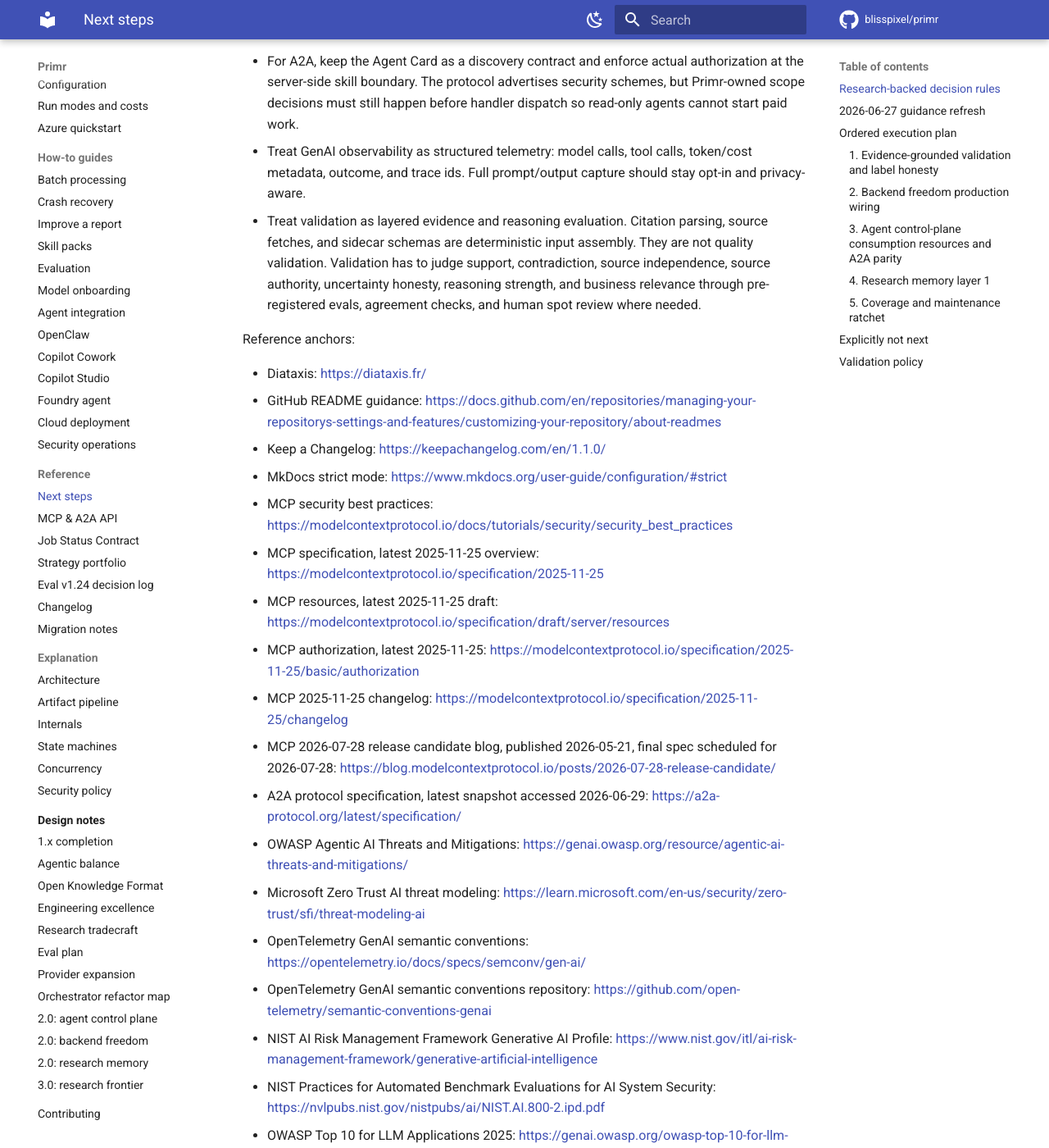
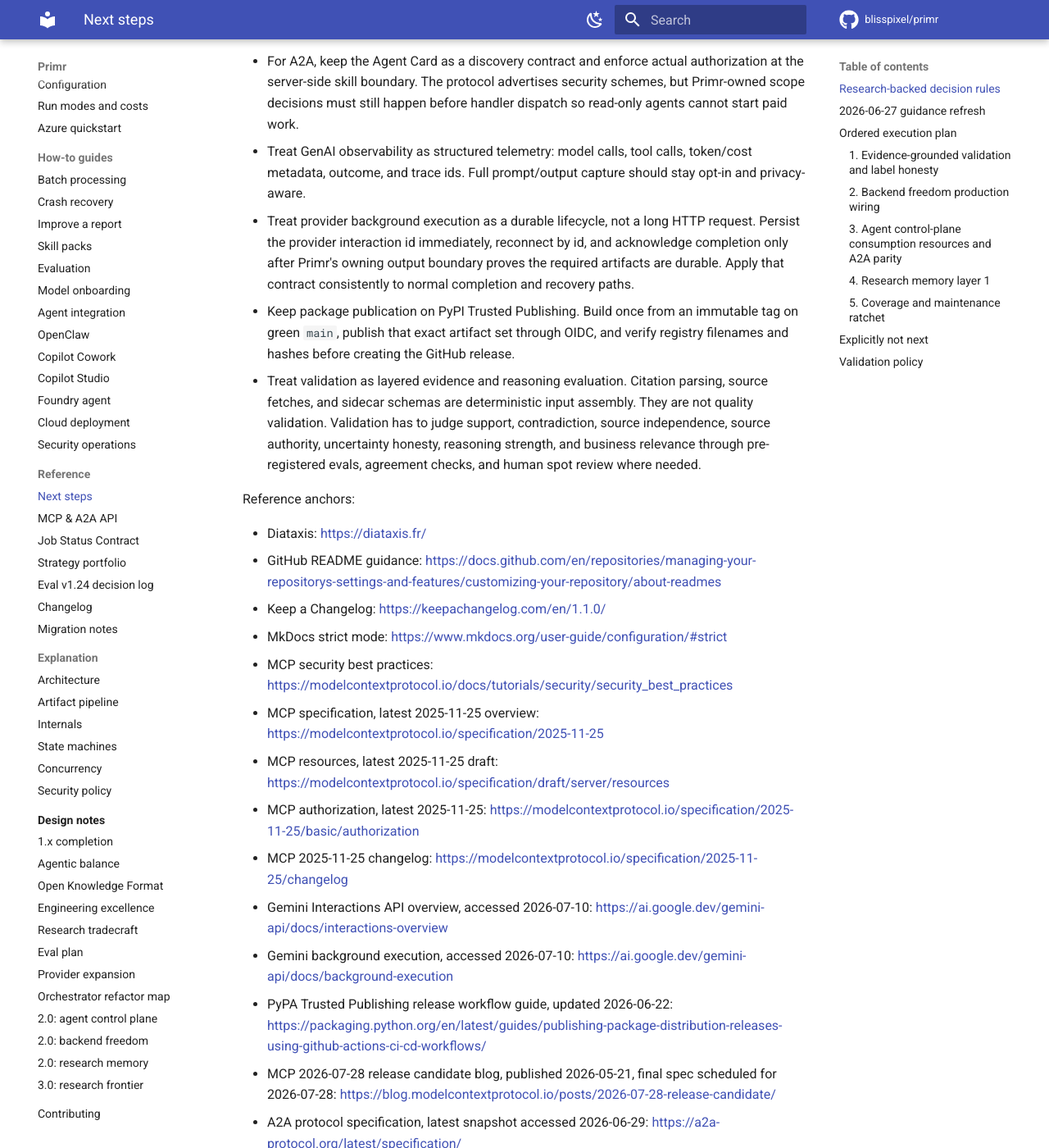
Before and after one commit to blisspixel/primr, an MkDocs documentation site: the page built from docs/NEXT_STEPS.md, in a window 1280 px wide and 1400 px high, scrolled down 1167 px. Shown: the whole window at 82% size. Built offline with MkDocs 1.6.1 and Material for MkDocs 9.7.7, drawn with Linux system fonts in a browser that asks for light colours; comment, search, counter and statistics services are not loaded; some of the changed text lies outside the part shown.

Commit message:
Refresh release and lifecycle guidance (#128)
* Refresh release and lifecycle guidance

* Address documentation review feedback

```diff
--- a/docs/NEXT_STEPS.md
+++ b/docs/NEXT_STEPS.md
@@ -1,6 +1,6 @@
 # Next Steps
 
-Last research refresh: 2026-07-03.
+Last research refresh: 2026-07-10.
 
 This page answers the working question: what should Primr do next, and why?
 `ROADMAP.md` remains the ordered backlog. This page is the shorter execution
@@ -49,6 +49,14 @@
 - Treat GenAI observability as structured telemetry: model calls, tool calls,
   token/cost metadata, outcome, and trace ids. Full prompt/output capture
   should stay opt-in and privacy-aware.
+- Treat provider background execution as a durable lifecycle, not a long HTTP
+  request. Persist the provider interaction id immediately, reconnect by id,
+  and acknowledge completion only after Primr's owning output boundary proves
+  the required artifacts are durable. Apply that contract consistently to
+  normal completion and recovery paths.
+- Keep package publication on PyPI Trusted Publishing. Build once from an
+  immutable tag on green `main`, publish that exact artifact set through OIDC,
+  and verify registry filenames and hashes before creating the GitHub release.
 - Treat validation as layered evidence and reasoning evaluation. Citation
   parsing, source fetches, and sidecar schemas are deterministic input
   assembly. They are not quality validation. Validation has to judge support,
@@ -71,6 +79,12 @@
   <https://modelcontextprotocol.io/specification/2025-11-25/basic/authorization>
 - MCP 2025-11-25 changelog:
   <https://modelcontextprotocol.io/specification/2025-11-25/changelog>
+- Gemini Interactions API overview, accessed 2026-07-10:
+  <https://ai.google.dev/gemini-api/docs/interactions-overview>
+- Gemini background execution, accessed 2026-07-10:
+  <https://ai.google.dev/gemini-api/docs/background-execution>
+- PyPA Trusted Publishing release workflow guide, updated 2026-06-22:
+  <https://packaging.python.org/en/latest/guides/publishing-package-distribution-releases-using-github-actions-ci-cd-workflows/>
 - MCP 2026-07-28 release candidate blog, published 2026-05-21, final spec
   scheduled for 2026-07-28:
   <https://blog.modelcontextprotocol.io/posts/2026-07-28-release-candidate/>
```
Also changed, not shown: docs/CHANGELOG.md (+5 -0 lines).
